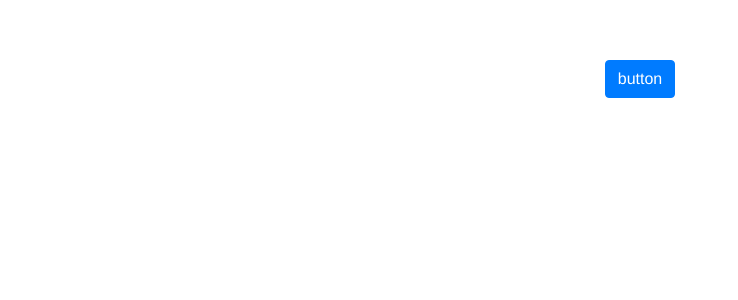
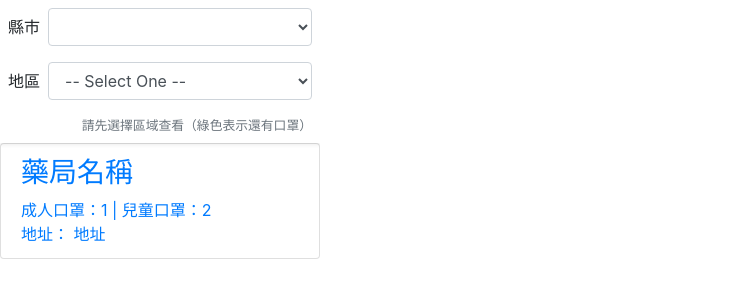
Before and after one commit to xinqilin/Vue-MaskMap, a Vue app: page / in a window 1280 px wide. Shown: the top 300 px of the page, without its empty margins (0-738 px from the left). Built offline with nearby package versions, Linux system fonts and the light colour scheme.

Commit message:
modify html format document

```diff
--- a/src/App.vue
+++ b/src/App.vue
@@ -1,28 +1,67 @@
 <template>
   <div id="app">
-    <button class="btn btn-primary">button</button>
+    <div class="row no-gutters">
+      <div class="col-sm-3">
+        <div class="toolbox">
+          <div class="sticky-top bg-white shadow-sm p-2">
+            <div class="form-group d-flex">
+              <label for="cityName" class="mr-2 col-form-label text-right">縣市</label>
+              <div class="flex-fill">
+                <select id="cityName" class="form-control"> </select>
+              </div>
+            </div>
+            <div class="form-group d-flex">
+              <label for="area" class="mr-2 col-form-label text-right">地區</label>
+              <div class="flex-fill">
+                <select id="area" class="form-control">
+                  <option value="">-- Select One --</option>
+                </select>
+              </div>
+            </div>
+            <p class="mb-0 small text-muted text-right">請先選擇區域查看（綠色表示還有口罩）</p>
+          </div>
+          <ul class="list-group">
+            <template>
+              <a class="list-group-item text-left">
+                <h3>藥局名稱</h3>
+                <p class="mb-0">
+                  成人口罩：1 | 兒童口罩：2
+                </p>
+                <p class="mb-0">
+                  地址：
+                  <a
+                    href="https://www.google.com.tw/maps/place/..."
+                    target="_blank"
+                    title="Google Map"
+                  >
+                    地址
+                  </a>
+                </p>
+              </a>
+            </template>
+          </ul>
+        </div>
+      </div>
+      <div class="col-sm-9">
+        <div id="map"></div>
+      </div>
+    </div>
   </div>
 </template>
 
-<script>
-
-export default {
-  name: 'App',
-  components: {
-  },
-};
-</script>
-
 <style lang="scss">
-#app {
-  font-family: Avenir, Helvetica, Arial, sans-serif;
-  -webkit-font-smoothing: antialiased;
-  -moz-osx-font-smoothing: grayscale;
-  text-align: center;
-  color: #2c3e50;
-  margin-top: 60px;
+@import "bootstrap/scss/bootstrap.scss";
+#map {
+  height: 100vh;
+}
+.highlight {
+  background: #e9ffe3;
+}
+.toolbox {
+  height: 100vh;
+  overflow-y: auto;
+  a {
+    cursor: pointer;
+  }
 }
 </style>
-<style lang="scss">
-@import 'bootstrap/scss/bootstrap.scss';
-</style>
```
